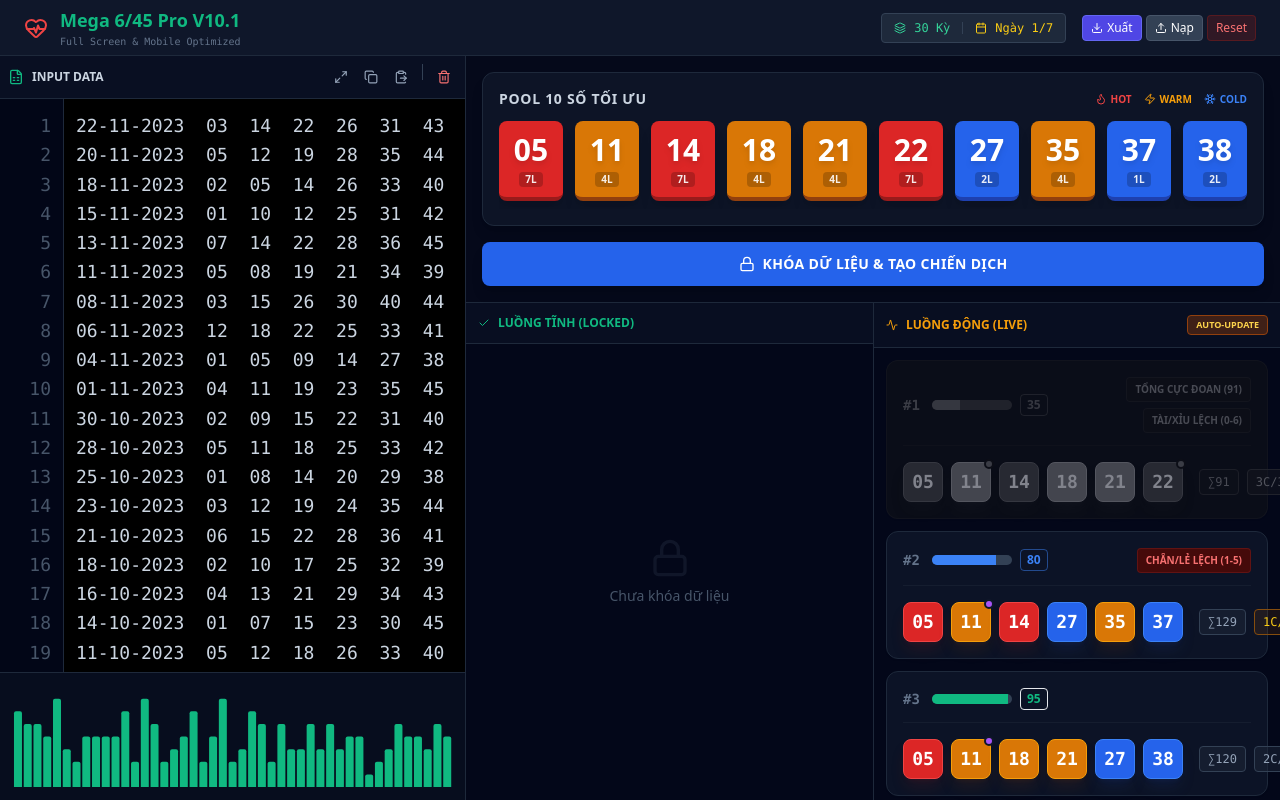
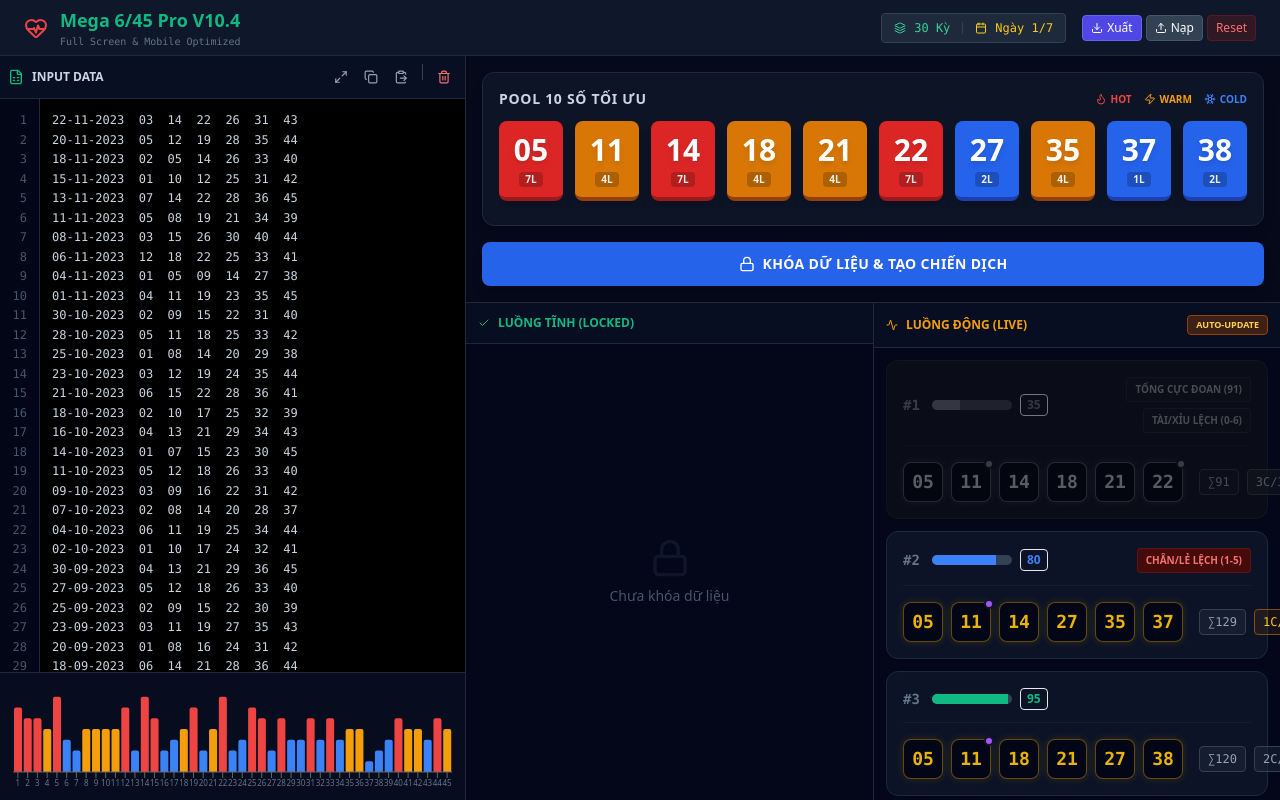
Before and after one commit to Juniorpaven/mega645-app, a React (Vite) app: page / in a window 1280 px wide. Built offline with nearby package versions, Linux system fonts and the light colour scheme.

Commit message:
refine UI: gold border for live matrix, fit input, colored chart

```diff
--- a/src/App.tsx
+++ b/src/App.tsx
@@ -1,5 +1,5 @@
 import { useState, useEffect, useMemo, useRef } from 'react';
-import { BarChart, Bar, Tooltip, ResponsiveContainer } from 'recharts';
+import { BarChart, Bar, Tooltip, ResponsiveContainer, XAxis, Cell } from 'recharts';
 import { FileSpreadsheet, Calendar, Check, Activity, HeartPulse, Layers, Download, Upload, Trash2, PlusCircle, Copy, ClipboardPaste, Maximize2, Lock, Flame, Snowflake, Zap, RotateCcw } from 'lucide-react';
 
 // --- CONSTANTS & CONFIG ---
@@ -360,7 +360,7 @@ const Mega645AnalyzerV10 = () => {
     );
   };
 
-  const TicketRowV10 = ({ stats, index, isLocked, lockedSet, poolMap }: { stats: TicketStats, index: number, isLocked: boolean, lockedSet?: Set<number>, poolMap?: Record<number, string> }) => {
+  const TicketRowV10 = ({ stats, index, isLocked, lockedSet }: { stats: TicketStats, index: number, isLocked: boolean, lockedSet?: Set<number> }) => {
     const isBad = stats.status === 'BAD';
     const opacityClass = isBad && !isLocked ? 'opacity-50 grayscale hover:opacity-100 hover:grayscale-0 transition-all' : '';
 
@@ -391,20 +391,20 @@ const Mega645AnalyzerV10 = () => {
               const isDouble = DOUBLE_NUMBERS.includes(n);
               const isMatch = !isLocked && lockedSet?.has(n);
 
-              // Determine color based on Pool Status for Live Matrix
+              // LIVE MATRIX: Gold Border Style (No Hot/Cold Colors)
+              // LOCKED MATRIX: Green Tint
               let colorClass = 'bg-slate-800 text-slate-200 border border-slate-700';
+
               if (isLocked) {
                 colorClass = 'bg-emerald-900/20 text-emerald-100 border border-emerald-800/50';
-              } else if (poolMap) {
-                const status = poolMap[n];
-                if (status === 'HOT') colorClass = 'bg-red-600 text-white border border-red-500 shadow-lg shadow-red-900/20';
-                else if (status === 'COLD') colorClass = 'bg-blue-600 text-white border border-blue-500 shadow-lg shadow-blue-900/20';
-                else if (status === 'WARM') colorClass = 'bg-amber-600 text-white border border-amber-500 shadow-lg shadow-amber-900/20';
+              } else {
+                // Live Matrix Style: Dark BG + Gold Border + Gold Text
+                colorClass = 'bg-slate-950 text-yellow-500 border border-yellow-600/50 shadow-[0_0_8px_rgba(234,179,8,0.15)]';
               }
 
-              // Match highlight overrides standard pool color if needed, or adds glow
+              // Match highlight for Live Matrix
               if (isMatch && !isLocked) {
-                colorClass += ' shadow-[0_0_15px_rgba(234,179,8,0.6)] ring-2 ring-yellow-400 z-10 scale-110 transition-transform';
+                colorClass = 'bg-yellow-900/20 text-yellow-400 border border-yellow-500 shadow-[0_0_15px_rgba(234,179,8,0.6)] ring-1 ring-yellow-400 z-10 scale-110';
               }
 
               return (
@@ -435,9 +435,22 @@ const Mega645AnalyzerV10 = () => {
   };
 
   const chartData = useMemo(() => {
-    return Object.keys(frequency)
+    const data = Object.keys(frequency)
       .map(k => ({ name: k, freq: frequency[parseInt(k)] }))
       .sort((a, b) => parseInt(a.name) - parseInt(b.name));
+
+    // Determine Hot/Warm/Cold for coloring
+    const freqs = data.map(d => d.freq);
+    const max = Math.max(...freqs);
+    const min = Math.min(...freqs);
+    const range = max - min;
+    const hotThreshold = max - (range / 3);
+    const coldThreshold = min + (range / 3);
+
+    return data.map(d => ({
+      ...d,
+      fill: d.freq >= hotThreshold ? '#ef4444' : (d.freq <= coldThreshold ? '#3b82f6' : '#f59e0b')
+    }));
   }, [frequency]);
 
   const lineNumbers = useMemo(() => {
@@ -452,12 +465,6 @@ const Mega645AnalyzerV10 = () => {
     return set;
   }, [lockedMatrix]);
 
-  const poolMap = useMemo(() => {
-    const map: Record<number, string> = {};
-    selectedPool.forEach(p => map[p.num] = p.type);
-    return map;
-  }, [selectedPool]);
-
   return (
     <div className="h-screen flex flex-col bg-slate-950 text-slate-100 font-sans overflow-hidden">
 
@@ -467,7 +474,7 @@ const Mega645AnalyzerV10 = () => {
           <HeartPulse className="w-6 h-6 text-red-500" />
           <div>
             <h1 className="text-lg font-bold text-emerald-500">
-              Mega 6/45 Pro V10.1
+              Mega 6/45 Pro V10.4
             </h1>
             <p className="text-[10px] text-slate-500 font-mono">Full Screen & Mobile Optimized</p>
           </div>
@@ -556,11 +563,11 @@ const Mega645AnalyzerV10 = () => {
 
                 {/* Read Only Content */}
                 <div className="flex-1 flex overflow-hidden opacity-50 grayscale-[0.5] pointer-events-none">
-                  <div className="bg-slate-950 text-slate-600 text-lg font-mono p-3 text-right border-r border-slate-800 select-none w-16">
+                  <div className="bg-slate-950 text-slate-600 text-xs font-mono p-3 text-right border-r border-slate-800 select-none w-10">
                     <pre className="leading-relaxed">{Array.from({ length: 30 }, (_, i) => i + 1).join('\n')}</pre>
                   </div>
                   <textarea
-                    className="flex-1 bg-black text-lg font-mono p-3 text-slate-400 resize-none leading-relaxed"
+                    className="flex-1 bg-black text-xs font-mono p-3 text-slate-400 resize-none leading-relaxed"
                     value={rawData}
                     readOnly
                   />
@@ -568,12 +575,12 @@ const Mega645AnalyzerV10 = () => {
               </div>
             ) : (
               <div className="flex-1 flex overflow-hidden">
-                <div ref={lineNumberRef} className="bg-slate-950 text-slate-600 text-lg font-mono p-3 text-right border-r border-slate-800 select-none overflow-hidden w-16">
+                <div ref={lineNumberRef} className="bg-slate-950 text-slate-600 text-xs font-mono p-3 text-right border-r border-slate-800 select-none overflow-hidden w-10">
                   <pre className="leading-relaxed">{lineNumbers}</pre>
                 </div>
                 <textarea
                   ref={textareaRef}
-                  className="flex-1 bg-black text-lg font-mono p-3 focus:outline-none text-slate-300 whitespace-pre resize-none leading-relaxed"
+                  className="flex-1 bg-black text-xs font-mono p-3 focus:outline-none text-slate-300 whitespace-pre resize-none leading-relaxed"
                   value={rawData}
                   onChange={(e) => setRawData(e.target.value)}
                   onScroll={() => {
@@ -592,7 +599,17 @@ const Mega645AnalyzerV10 = () => {
           <div className="h-24 md:h-32 border-t border-slate-800 bg-slate-900/30 p-2">
             <ResponsiveContainer width="100%" height="100%">
               <BarChart data={chartData}>
-                <Bar dataKey="freq" fill="#10b981" radius={[2, 2, 0, 0]} />
+                <XAxis
+                  dataKey="name"
+                  tick={{ fontSize: 8, fill: '#64748b' }}
+                  interval={0}
+                  height={15}
+                />
+                <Bar dataKey="freq" radius={[2, 2, 0, 0]}>
+                  {chartData.map((entry, index) => (
+                    <Cell key={`cell-${index}`} fill={entry.fill} />
+                  ))}
+                </Bar>
                 <Tooltip
                   cursor={{ fill: 'transparent' }}
                   contentStyle={{ backgroundColor: '#0f172a', borderColor: '#334155', fontSize: '10px' }}
@@ -698,7 +715,7 @@ const Mega645AnalyzerV10 = () => {
               </div>
               <div className="flex-1 overflow-y-auto p-3 space-y-3 scrollbar-thin scrollbar-thumb-slate-700">
                 {generatedMatrix.map((stats, idx) => (
-                  <TicketRowV10 key={idx} stats={stats} index={idx} isLocked={false} lockedSet={lockedNumbersSet} poolMap={poolMap} />
+                  <TicketRowV10 key={idx} stats={stats} index={idx} isLocked={false} lockedSet={lockedNumbersSet} />
                 ))}
               </div>
             </div>
```
